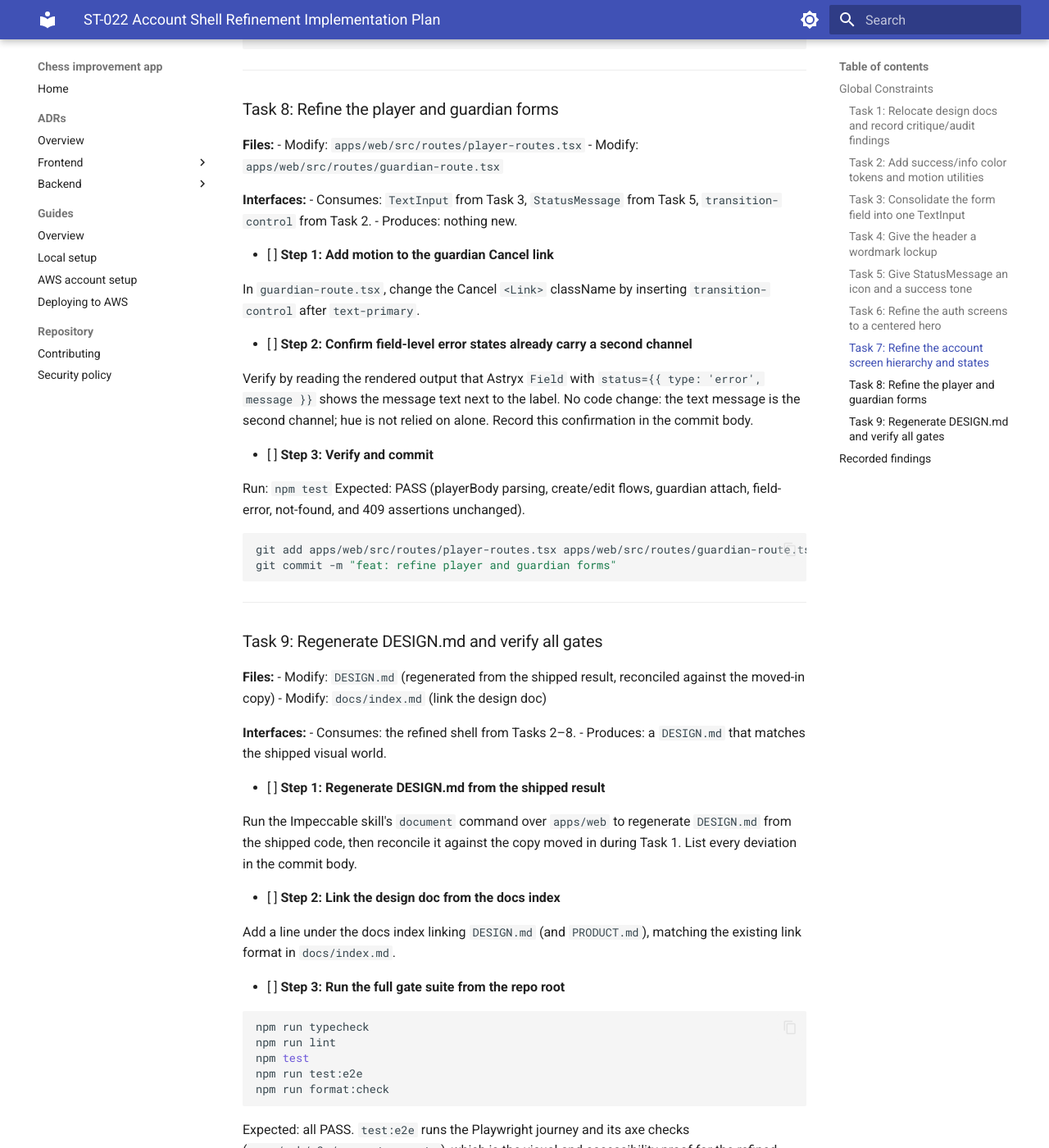
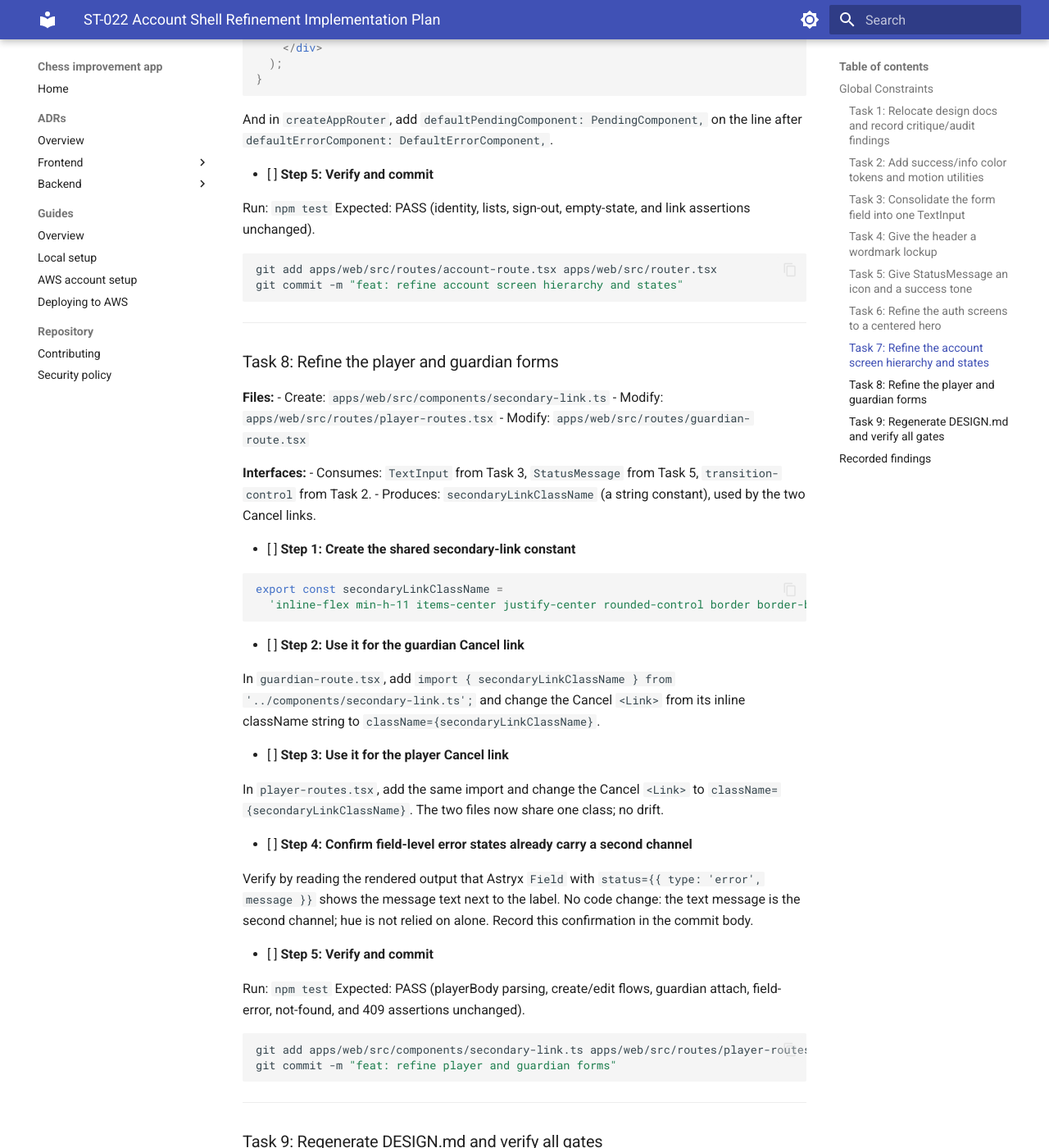
Before and after one commit to sushanth-dev/kanso-app, an MkDocs documentation site: the page built from docs/superpowers/plans/2026-08-14-st-022-account-shell-refinement.md, in a window 1280 px wide and 1400 px high, scrolled down 8454 px. Shown: the whole window at 82% size. Built offline with MkDocs 1.6.1 and Material for MkDocs 9.7.7, drawn with Linux system fonts in a browser that asks for light colours; some of the changed text lies outside the part shown.

Commit message:
docs: record critique findings and fold them into tasks 2 and 8

````diff
--- a/docs/superpowers/plans/2026-08-14-st-022-account-shell-refinement.md
+++ b/docs/superpowers/plans/2026-08-14-st-022-account-shell-refinement.md
@@ -65,20 +65,33 @@
 ### Task 2: Add success/info color tokens and motion utilities
 
 **Files:**
-- Modify: `apps/web/src/styles.css:26-34` (add `success` and `info` to `@theme inline`)
+- Modify: `apps/web/src/styles.css` (add `success`, `info`, and the `--text-*` scale to `@theme inline`)
 - Modify: `apps/web/src/styles.css` (append motion utilities; extend reduced-motion rule)
 
 **Interfaces:**
-- Consumes: token values already emitted by Style Dictionary (`--kanso-color-success`, `--kanso-color-info`, `--kanso-motion-duration-fast`, `--kanso-motion-duration-base`, `--kanso-motion-ease-standard`).
-- Produces: Tailwind utilities `text-success` and `text-info`; classes `transition-control` and `reveal-in`, consumed by Tasks 3–8.
+- Consumes: token values already emitted by Style Dictionary (`--kanso-color-success`, `--kanso-color-info`, `--kanso-text-xs` through `--kanso-text-4xl`, `--kanso-motion-duration-fast`, `--kanso-motion-duration-base`, `--kanso-motion-ease-standard`).
+- Produces: Tailwind utilities `text-success`, `text-info`, and `text-xs` through `text-4xl`; classes `transition-control` and `reveal-in`, consumed by Tasks 3–8.
 
-- [ ] **Step 1: Add `success` and `info` to the color mappings**
+- [ ] **Step 1: Add `success`, `info`, and the type scale to `@theme inline`**
 
 In `@theme inline`, after the `--color-danger` line, add:
 
 ```css
   --color-success: var(--kanso-color-success);
   --color-info: var(--kanso-color-info);
+```
+
+Then, after the `--radius-surface` line (the last entry in `@theme inline`), add the text ramp so `text-*` utilities resolve to the tokens instead of Tailwind's defaults:
+
+```css
+  --text-xs: var(--kanso-text-xs);
+  --text-sm: var(--kanso-text-sm);
+  --text-base: var(--kanso-text-base);
+  --text-lg: var(--kanso-text-lg);
+  --text-xl: var(--kanso-text-xl);
+  --text-2xl: var(--kanso-text-2xl);
+  --text-3xl: var(--kanso-text-3xl);
+  --text-4xl: var(--kanso-text-4xl);
 ```
 
 - [ ] **Step 2: Add the motion utility class and the reveal animation**
@@ -400,28 +413,40 @@
 ### Task 8: Refine the player and guardian forms
 
 **Files:**
+- Create: `apps/web/src/components/secondary-link.ts`
 - Modify: `apps/web/src/routes/player-routes.tsx`
 - Modify: `apps/web/src/routes/guardian-route.tsx`
 
 **Interfaces:**
 - Consumes: `TextInput` from Task 3, `StatusMessage` from Task 5, `transition-control` from Task 2.
-- Produces: nothing new.
+- Produces: `secondaryLinkClassName` (a string constant), used by the two Cancel links.
 
-- [ ] **Step 1: Add motion to the guardian Cancel link**
+- [ ] **Step 1: Create the shared secondary-link constant**
 
-In `guardian-route.tsx`, change the Cancel `<Link>` className by inserting ` transition-control` after `text-primary`.
+```ts
+export const secondaryLinkClassName =
+  'inline-flex min-h-11 items-center justify-center rounded-control border border-border-strong bg-raised px-3 py-2 font-ui text-primary transition-control hover:bg-sunken focus:border-focus focus:outline-none focus:ring-2 focus:ring-focus';
+```
 
-- [ ] **Step 2: Confirm field-level error states already carry a second channel**
+- [ ] **Step 2: Use it for the guardian Cancel link**
+
+In `guardian-route.tsx`, add `import { secondaryLinkClassName } from '../components/secondary-link.ts';` and change the Cancel `<Link>` from its inline className string to `className={secondaryLinkClassName}`.
+
+- [ ] **Step 3: Use it for the player Cancel link**
+
+In `player-routes.tsx`, add the same import and change the Cancel `<Link>` to `className={secondaryLinkClassName}`. The two files now share one class; no drift.
+
+- [ ] **Step 4: Confirm field-level error states already carry a second channel**
 
 Verify by reading the rendered output that Astryx `Field` with `status={{ type: 'error', message }}` shows the message text next to the label. No code change: the text message is the second channel; hue is not relied on alone. Record this confirmation in the commit body.
 
-- [ ] **Step 3: Verify and commit**
+- [ ] **Step 5: Verify and commit**
 
 Run: `npm test`
 Expected: PASS (playerBody parsing, create/edit flows, guardian attach, field-error, not-found, and 409 assertions unchanged).
 
 ```bash
-git add apps/web/src/routes/player-routes.tsx apps/web/src/routes/guardian-route.tsx
+git add apps/web/src/components/secondary-link.ts apps/web/src/routes/player-routes.tsx apps/web/src/routes/guardian-route.tsx
 git commit -m "feat: refine player and guardian forms"
 ```
 
@@ -472,4 +497,13 @@
 
 ## Recorded findings
 
-Task 1's critique and audit findings go here, one bullet each, with the task that answers each. The three known defects answered by design: bare `<p>` wordmark (Task 4), `inputClassName` duplicated in three routes (Task 3), and iconless `text-primary` success status (Task 5). Additional findings get appended during Task 1 and folded into Tasks 6–8.
+The three known defects answered by design:
+
+- Bare `<p>` wordmark in the header (`apps/web/src/components/page-frame.tsx`) — Task 4.
+- `inputClassName` duplicated in three routes (`auth-routes.tsx`, `player-routes.tsx`, `guardian-route.tsx`) — Task 3.
+- Iconless `text-primary` success status (`apps/web/src/components/status-message.tsx`) — Task 5.
+
+Additional findings from the Task 1 critique and audit (the Impeccable mechanical detector, `detect.mjs`, returned no anti-pattern findings over `apps/web/src`; these are from the manual critique and audit):
+
+- Hand-rolled secondary "Cancel" link duplicated in `player-routes.tsx` and `guardian-route.tsx`, recreating Astryx `Button variant="secondary"` (already used for "Sign out" in `account-route.tsx`) — fold into Task 8.
+- The design type ramp is not wired to Tailwind: `styles.css` `@theme inline` maps color/radius/font/spacing but no `--text-*` scale, so the wordmark's `text-xl` renders Tailwind's 1.25rem instead of the `--kanso-text-xl` Title token (1.375rem) — fold into Task 2 (theme layer; the wordmark in Task 4 then inherits it).
````
